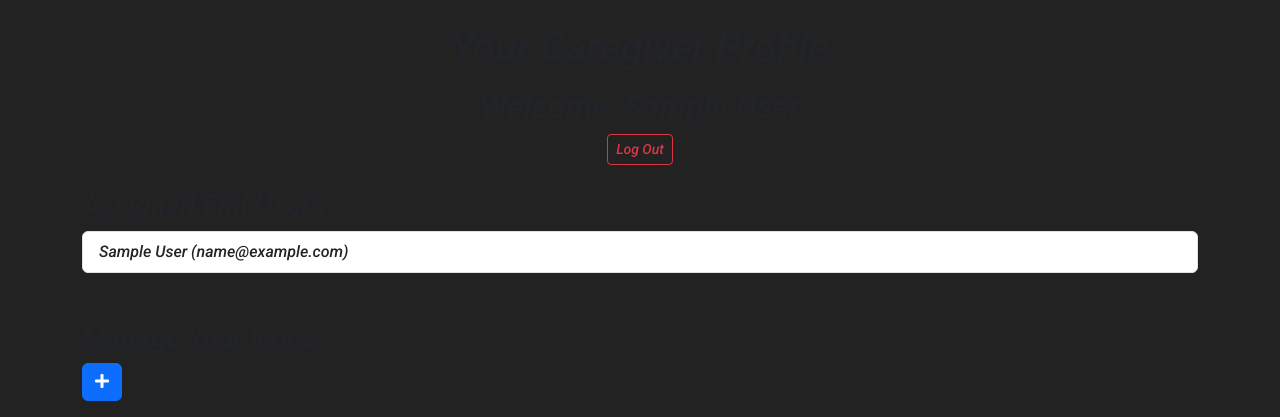
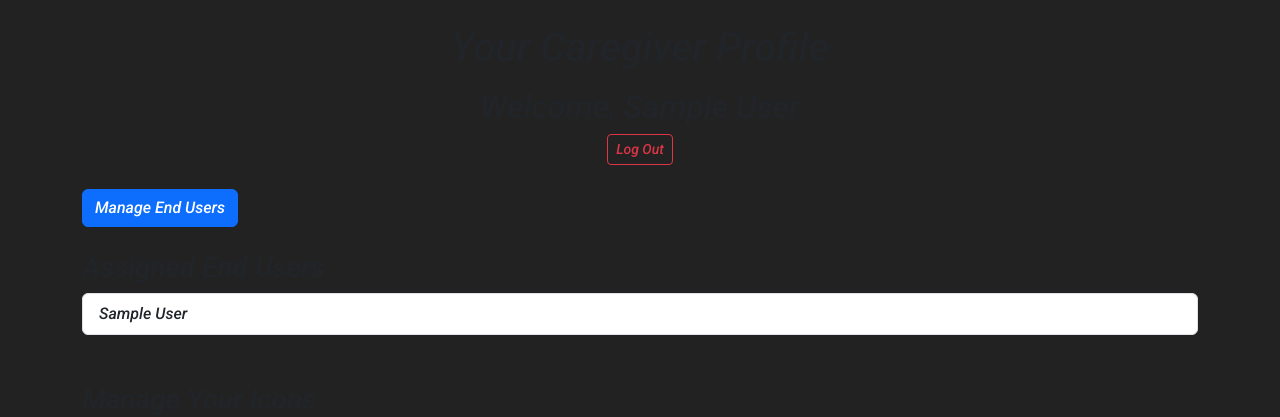
Before and after one commit to aslinedvinsson/Axisofaccesshack, a Django app: page /accounts/user_profile/ in a window 1280 px wide. Shown: the part 58-475 px from the top of the page. Run offline with Django 3.2, Linux system fonts and the light colour scheme; a user stored in the database is signed in; tables that the repository leaves empty hold one stand-in row (values such as "Sample post"); data that the repository does not hold is empty.

Commit message:
Added functionality to add and remove endusers on caregiver profile page

```diff
--- a/accounts/templates/accounts/account_modals.html
+++ b/accounts/templates/accounts/account_modals.html
@@ -1,3 +1,58 @@
+<!-- Modal for managing end users -->
+<div class="modal fade" id="manageEndUsersModal" tabindex="-1" aria-labelledby="manageEndUsersModalLabel" aria-hidden="true">
+    <div class="modal-dialog">
+        <div class="modal-content">
+            <div class="modal-header">
+                <h5 class="modal-title" id="manageEndUsersModalLabel">Manage Assigned End Users</h5>
+                <button type="button" class="btn-close" data-bs-dismiss="modal" aria-label="Close"></button>
+            </div>
+            <form method="POST" action="{% url 'manage_end_users' %}">
+                {% csrf_token %}
+                <div class="modal-body">
+                    <!-- Assigned End Users Section -->
+                    <h6>Assigned End Users</h6>
+                    {% if assigned_end_users %}
+                    <ul class="list-group mb-3">
+                        {% for end_user in assigned_end_users %}
+                        <li class="list-group-item">
+                            <label>
+                                <input type="checkbox" name="end_users" value="{{ end_user.id }}" checked>
+                                {{ end_user.name }}
+                            </label>
+                        </li>
+                        {% endfor %}
+                    </ul>
+                    {% else %}
+                    <p class="text-muted">No end users are currently assigned to you.</p>
+                    {% endif %}
+
+                    <!-- Unassigned End Users Section -->
+                    <h6>Unassigned End Users</h6>
+                    {% if unassigned_end_users %}
+                    <ul class="list-group">
+                        {% for end_user in unassigned_end_users %}
+                        <li class="list-group-item">
+                            <label>
+                                <input type="checkbox" name="end_users" value="{{ end_user.id }}">
+                                {{ end_user.name }}
+                            </label>
+                        </li>
+                        {% endfor %}
+                    </ul>
+                    {% else %}
+                    <p class="text-muted">No unassigned end users are available.</p>
+                    {% endif %}
+                </div>
+                <div class="modal-footer">
+                    <button type="submit" class="btn btn-primary">Save Changes</button>
+                    <button type="button" class="btn btn-secondary" data-bs-dismiss="modal">Close</button>
+                </div>
+            </form>
+        </div>
+    </div>
+</div>
+
+
 <!-- Add Icon Modal -->
 <div class="modal fade" id="addIconModal" tabindex="-1">
     <div class="modal-dialog">
--- a/accounts/templates/accounts/caregiver_profile.html
+++ b/accounts/templates/accounts/caregiver_profile.html
@@ -8,24 +8,33 @@
 
     <!-- Caregiver Name Section -->
     <div class="text-center mt-3">
-        <h2 data-bs-toggle="tooltip" title="Welcome, {{ user.first_name }} {{ user.last_name }}">Welcome, {{ user.first_name }} {{ user.last_name }}</h2>
+        <h2 data-bs-toggle="tooltip" title="Welcome, {{ user.first_name }} {{ user.last_name }}">Welcome,
+            {{ user.first_name }} {{ user.last_name }}</h2>
         <form method="POST" action="{% url 'account_logout' %}" class="d-inline">
             {% csrf_token %}
-            <button type="submit" class="btn btn-outline-danger btn-sm" data-bs-toggle="tooltip" title="Log out of your account">Log Out</button>
+            <button type="submit" class="btn btn-outline-danger btn-sm" data-bs-toggle="tooltip"
+                title="Log out of your account">Log Out</button>
         </form>
     </div>
 
     {% if user_profile.role == 'CG' %}
+    <!-- Button to trigger modal -->
+    <button type="button" class="btn btn-primary mt-4" data-bs-toggle="modal" data-bs-target="#manageEndUsersModal">
+        Manage End Users
+    </button>
+
     <!-- Assigned End Users Section -->
     <div class="mt-4">
         <h3 data-bs-toggle="tooltip" title="List of end users assigned to you">Assigned End Users</h3>
         <ul class="list-group">
             {% for end_user in assigned_end_users %}
-            <li class="list-group-item d-flex justify-content-between align-items-center" data-bs-toggle="tooltip" title="Email: {{ end_user.email }}">
-                {{ end_user.name }} ({{ end_user.email }})
+            <li class="list-group-item d-flex justify-content-between align-items-center" data-bs-toggle="tooltip"
+                title="Email: {{ end_user.email }}">
+                {{ end_user.name }}
             </li>
             {% empty %}
-            <li class="list-group-item" data-bs-toggle="tooltip" title="No users assigned to you">No end users assigned.</li>
+            <li class="list-group-item" data-bs-toggle="tooltip" title="No users assigned to you">No end users assigned.
+            </li>
             {% endfor %}
         </ul>
     </div>
@@ -35,27 +44,33 @@
     <!-- Icon Management Section -->
     <div class="mt-5">
         <h3 data-bs-toggle="tooltip" title="Manage your personal icons">Manage Your Icons</h3>
-        <button class="btn btn-primary mb-3" data-bs-toggle="modal" title="Add a new icon" data-bs-target="#addIconModal">
+        <button class="btn btn-primary mb-3" data-bs-toggle="modal" title="Add a new icon"
+            data-bs-target="#addIconModal">
             <i class="fas fa-plus"></i>
         </button>
         <div class="row">
             {% for icon in caregiver_icons %}
             <div class="col-md-3 text-center mb-4">
-                <img src="{{ icon.image.url }}" alt="{{ icon.name }}" class="img-thumbnail" data-bs-toggle="tooltip" title="Icon image: {{ icon.name }}">
+                <img src="{{ icon.image.url }}" alt="{{ icon.name }}" class="img-thumbnail" data-bs-toggle="tooltip"
+                    title="Icon image: {{ icon.name }}">
                 <p class="mt-2" data-bs-toggle="tooltip" title="Icon name: {{ icon.name }}">{{ icon.name }}</p>
-                <button class="btn btn-warning btn-sm" data-bs-toggle="modal" title="Edit the icon: {{ icon.name }}" data-bs-target="#editIconModal-{{ icon.id }}"><i class="fas fa-edit"></i></button>
-                <button class="btn btn-danger btn-sm" data-bs-toggle="modal" title="Delete the icon: {{ icon.name }}" data-bs-target="#deleteIconModal-{{ icon.id }}"><i class="fas fa-trash"></i></button>
+                <button class="btn btn-warning btn-sm" data-bs-toggle="modal" title="Edit the icon: {{ icon.name }}"
+                    data-bs-target="#editIconModal-{{ icon.id }}"><i class="fas fa-edit"></i></button>
+                <button class="btn btn-danger btn-sm" data-bs-toggle="modal" title="Delete the icon: {{ icon.name }}"
+                    data-bs-target="#deleteIconModal-{{ icon.id }}"><i class="fas fa-trash"></i></button>
                 <form method="POST" action="{% url 'toggle_favorite' icon.id %}" class="d-inline">
                     {% csrf_token %}
                     <button type="submit"
                         class="btn btn-sm {% if icon.is_favorite %}btn-success{% else %}btn-outline-secondary{% endif %}"
-                        data-bs-toggle="tooltip" title="{% if icon.is_favorite %}Unfavorite this icon{% else %}Mark this icon as favorite{% endif %}">
+                        data-bs-toggle="tooltip"
+                        title="{% if icon.is_favorite %}Unfavorite this icon{% else %}Mark this icon as favorite{% endif %}">
                         {% if icon.is_favorite %}Unfavorite{% else %}Favorite{% endif %}
                     </button>
                 </form>
             </div>
             {% empty %}
-            <p data-bs-toggle="tooltip" title="No icons added yet. Start by creating one.">No icons available. Add one to get started.</p>
+            <p data-bs-toggle="tooltip" title="No icons added yet. Start by creating one.">No icons available. Add one
+                to get started.</p>
             {% endfor %}
         </div>
     </div>
@@ -63,21 +78,29 @@
     <!-- Groups Management Section -->
     <div class="mt-5">
         <h3 data-bs-toggle="tooltip" title="Manage your groups">Manage Groups</h3>
-        <button class="btn btn-primary mb-3" data-bs-toggle="modal" title="Add a new group" data-bs-target="#addGroupModal">
+        <button class="btn btn-primary mb-3" data-bs-toggle="modal" title="Add a new group"
+            data-bs-target="#addGroupModal">
             <i class="fas fa-plus"></i>
         </button>
         <ul class="list-group">
             {% for group in caregiver_groups %}
-            <li class="list-group-item d-flex justify-content-between align-items-center" data-bs-toggle="tooltip" title="Group: {{ group.name }}">
+            <li class="list-group-item d-flex justify-content-between align-items-center" data-bs-toggle="tooltip"
+                title="Group: {{ group.name }}">
                 <span>{{ group.name }}</span>
-                <span class="badge bg-secondary" data-bs-toggle="tooltip" title="{{ group.icons.count }} icons in this group">{{ group.icons.count }} icons</span>
+                <span class="badge bg-secondary" data-bs-toggle="tooltip"
+                    title="{{ group.icons.count }} icons in this group">{{ group.icons.count }} icons</span>
                 <div>
-                    <button class="btn btn-sm btn-warning" data-bs-toggle="modal" title="Edit the group: {{ group.name }}" data-bs-target="#editGroupModal-{{ group.id }}"><i class="fas fa-edit"></i></button>
-                    <button class="btn btn-sm btn-danger" data-bs-toggle="modal" title="Delete the group: {{ group.name }}" data-bs-target="#deleteGroupModal-{{ group.id }}"><i class="fas fa-trash"></i></button>
+                    <button class="btn btn-sm btn-warning" data-bs-toggle="modal"
+                        title="Edit the group: {{ group.name }}" data-bs-target="#editGroupModal-{{ group.id }}"><i
+                            class="fas fa-edit"></i></button>
+                    <button class="btn btn-sm btn-danger" data-bs-toggle="modal"
+                        title="Delete the group: {{ group.name }}" data-bs-target="#deleteGroupModal-{{ group.id }}"><i
+                            class="fas fa-trash"></i></button>
                 </div>
             </li>
             {% empty %}
-            <li class="list-group-item" data-bs-toggle="tooltip" title="No groups added yet. Start by creating one.">No groups available. Add one to get started.</li>
+            <li class="list-group-item" data-bs-toggle="tooltip" title="No groups added yet. Start by creating one.">No
+                groups available. Add one to get started.</li>
             {% endfor %}
         </ul>
     </div>
--- a/accounts/urls.py
+++ b/accounts/urls.py
@@ -4,6 +4,7 @@ from . import views
 urlpatterns = [
     path('', views.register, name='register'),
     path('user_profile/', views.user_profile, name='user_profile'),
+    path('manage_end_users/', views.manage_end_users, name='manage_end_users'),
     path('toggle_favorite/<int:icon_id>/', views.toggle_favorite, name='toggle_favorite'),
 
     # Icon Management
--- a/accounts/views.py
+++ b/accounts/views.py
@@ -64,6 +64,7 @@ def user_profile(request):
         caregiver_icons = Icon.objects.filter(caregiver=user_profile)  # Get the caregiver's icons
         caregiver_groups = Group.objects.filter(caregiver=user_profile)  # Get the caregiver's groups
         assigned_end_users = user_profile.end_users.all()  # Get the end users assigned to this caregiver
+        unassigned_end_users = UserProfile.objects.filter(role='EU', caregiver__isnull=True)  # Unassigned users
 
         # Attach a form to each icon and group
         for icon in caregiver_icons:
@@ -82,6 +83,7 @@ def user_profile(request):
             'caregiver_icons': caregiver_icons,
             'caregiver_groups': caregiver_groups,
             'assigned_end_users': assigned_end_users,
+            'unassigned_end_users': unassigned_end_users,  # Pass unassigned users
             'icon_form': icon_form,  # For adding new icons
             'group_form': group_form,  # For adding new groups
         })
@@ -90,6 +92,46 @@ def user_profile(request):
         return render(request, 'accounts/user_profile.html', {
             'user_profile': user_profile,
         })
+
+
+@login_required
+def manage_end_users(request):
+    user_profile = request.user.userprofile
+
+    if user_profile.role == 'CG':
+        if request.method == 'POST':
+            # Get selected end users from the form
+            selected_end_user_ids = request.POST.getlist('end_users')
+
+            # Fetch all end users assigned to this caregiver
+            current_end_users = user_profile.end_users.all()
+
+            # Remove end users that were unselected
+            for end_user in current_end_users:
+                if str(end_user.id) not in selected_end_user_ids:
+                    end_user.caregiver = None
+                    end_user.save()
+
+            # Assign new end users
+            for end_user_id in selected_end_user_ids:
+                end_user = UserProfile.objects.get(id=end_user_id)
+                if end_user.caregiver != user_profile:
+                    end_user.caregiver = user_profile
+                    end_user.save()
+
+            return redirect('user_profile')
+
+        # For GET request, render the modal data
+        unassigned_end_users = UserProfile.objects.filter(role='EU', caregiver__isnull=True)
+        assigned_end_users = user_profile.end_users.all()
+        print("Unassigned End Users in View:", unassigned_end_users)
+
+        return render(request, 'accounts/caregiver_profile.html', {
+            'assigned_end_users': assigned_end_users,
+            'unassigned_end_users': unassigned_end_users,
+        })
+
+    return redirect('user_profile')
 
 
 @login_required
```
